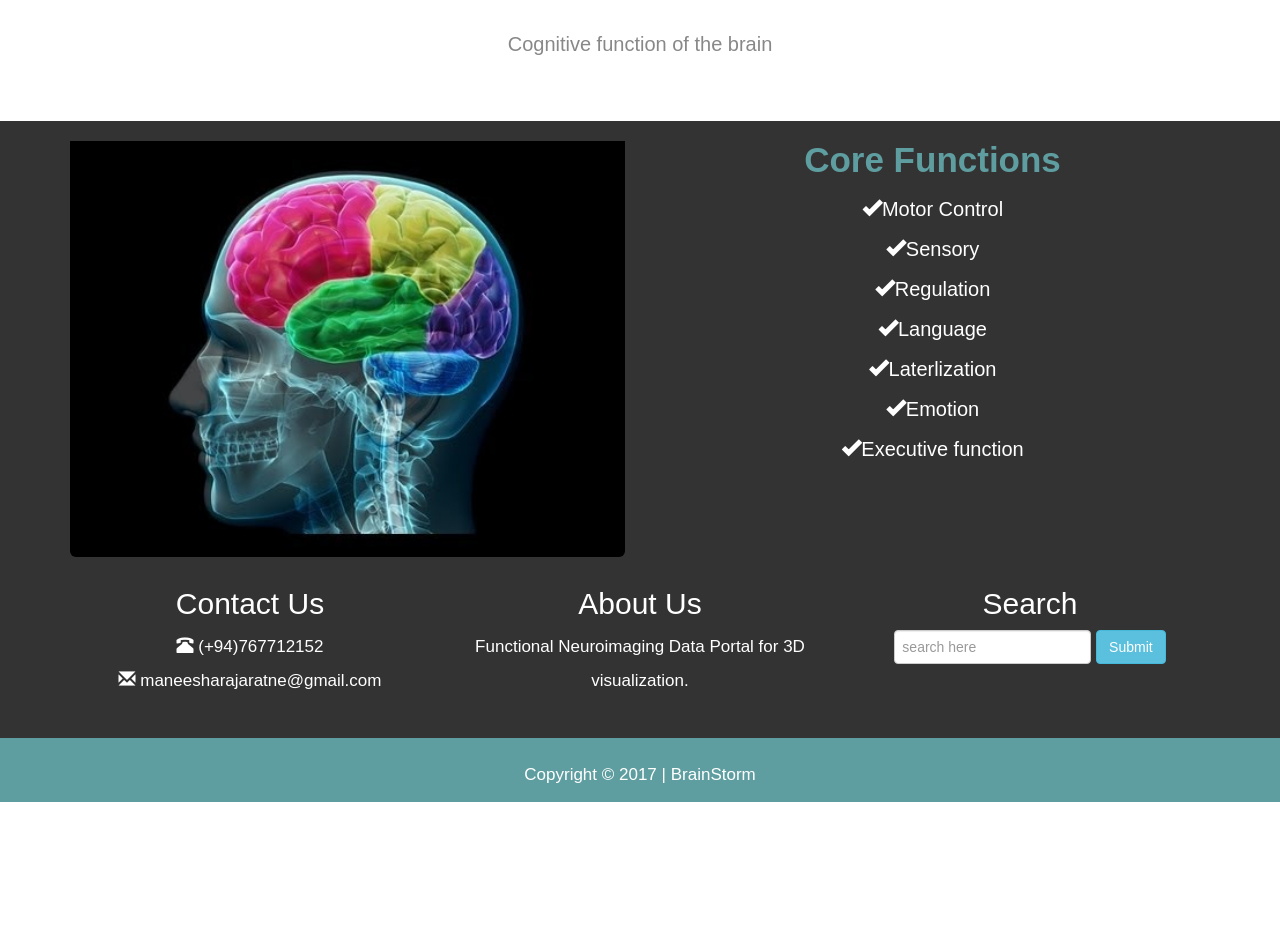
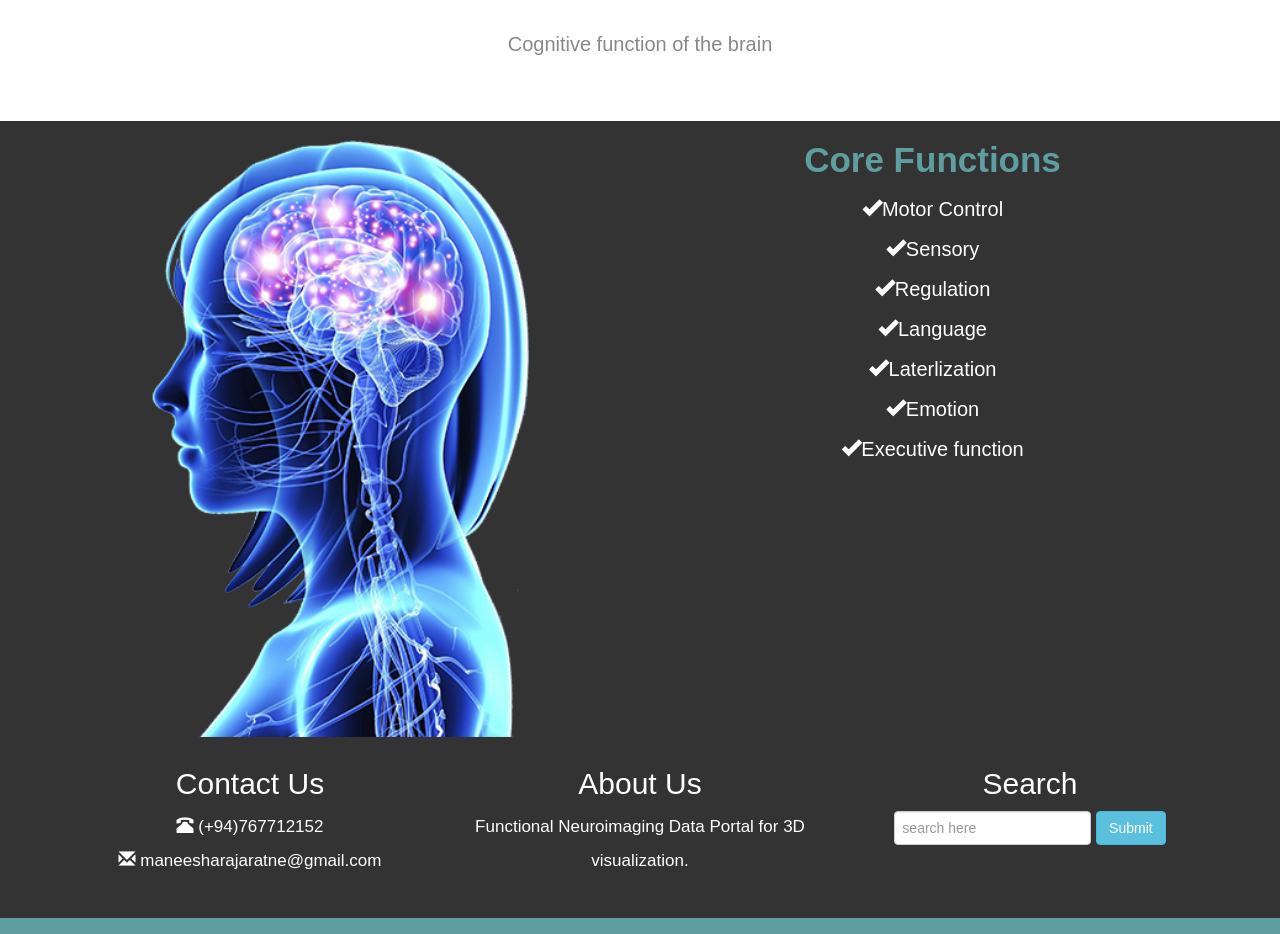
Before and after one commit to Lochitha/Group-19-Brain-storm, a plain HTML site: page fMRI website/index.html in a window 1280 px wide. Shown: the part 1270-2204 px from the top of the page. Before the commit the page ends 2072 px from the top, so only its background shows below. Drawn offline with Linux system fonts and the light colour scheme.

Commit message:
new changes made for the image

```diff
--- a/fMRI website/css/style.css
+++ b/fMRI website/css/style.css
@@ -153,7 +153,7 @@ img{
 }
 
 #info img{
-    padding-top: 20px;
+
 }
 
 /* COMPANY */
--- a/fMRI website/index.html
+++ b/fMRI website/index.html
@@ -112,7 +112,7 @@
             <div class="container">
                 <div class="row text-center">
                     <div class="col-xs-12 col-sm-6 col-md-6 col-lg-6">
-                        <img class="img-rounded"src="images/human.jpg" alt=""/>
+                        <img class="img-rounded"src="images/brain3.png" alt=""/>
                     </div>
                     <div class="col-xs-12 col-sm-6 col-md-6 col-lg-6">
                         <h2><strong>Core Functions</strong></h2>
```
Also changed, not shown: fMRI website/images/brain3.png (added), fMRI website/images/human1.png (added), 2 other files.
